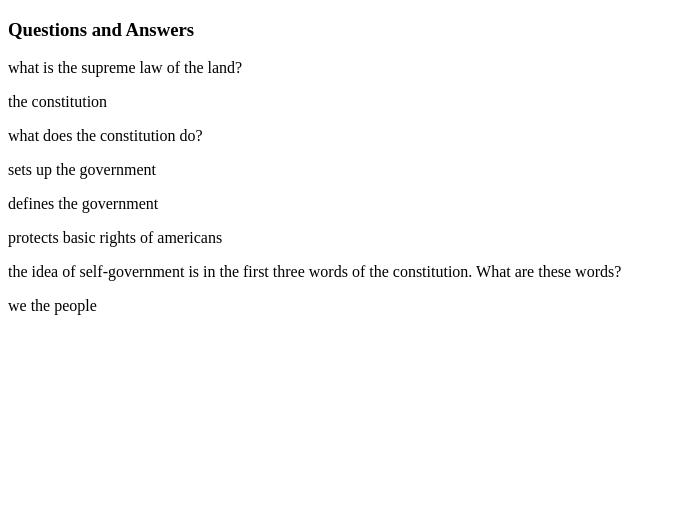
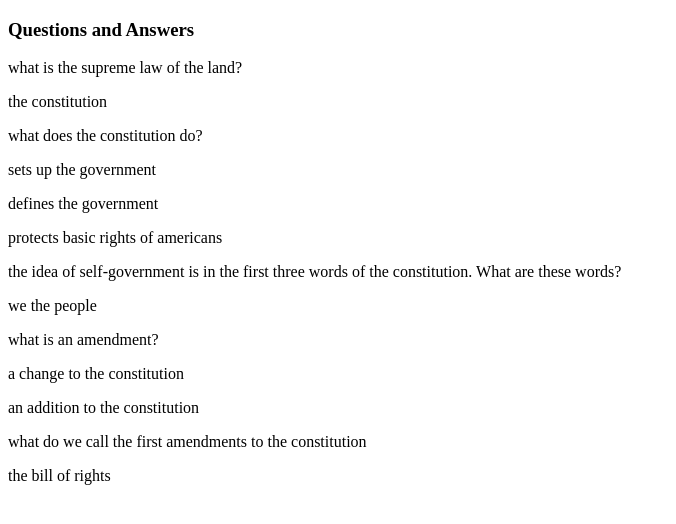
Before and after one commit to mmaustin/citizenship-questions-answers, a React (Create React App) app in the folder citizenship-frontend/: page / in a window 1280 px wide. Shown: the top 524 px of the page, without its empty margins (0-676 px from the left). Built offline with nearby package versions, Linux system fonts and the light colour scheme.

Commit message:
added two additional question/answer pairs

```diff
--- a/citizenship-frontend/src/features/questions/questions.js
+++ b/citizenship-frontend/src/features/questions/questions.js
@@ -3,5 +3,7 @@ import { nanoid } from '@reduxjs/toolkit'
 export const questions = [{id: nanoid(), question: 'what is the supreme law of the land?', answer: [{ans: 'the constitution'}]},
 {id: nanoid(), question: 'what does the constitution do?', answer: [{ans: 'sets up the government'}, {ans: 'defines the government'},
 {ans: 'protects basic rights of americans'}]}, {id: nanoid(), question: 'the idea of self-government is in the first three words of the constitution. What are these words?',
-answer: [{ans: 'we the people'}]}
+answer: [{ans: 'we the people'}]}, {id: nanoid(), question: 'what is an amendment?', answer: [{ans: 'a change to the constitution'},
+{ans: 'an addition to the constitution'}]}, {id: nanoid(), question: 'what do we call the first amendments to the constitution',
+answer: [{ans: 'the bill of rights'}]}
 ]
```
